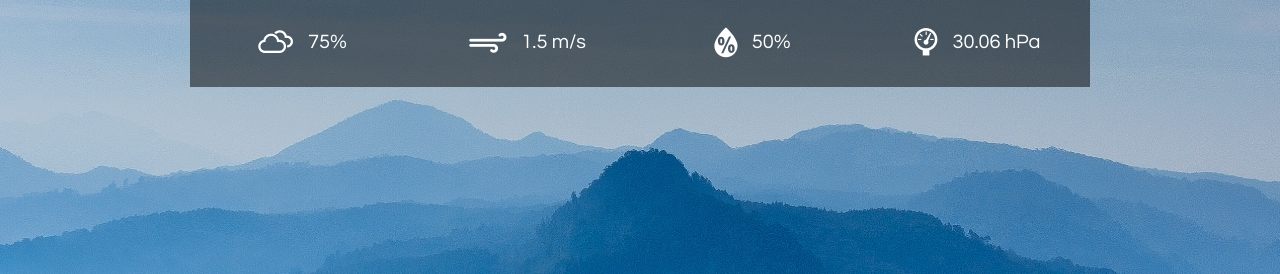
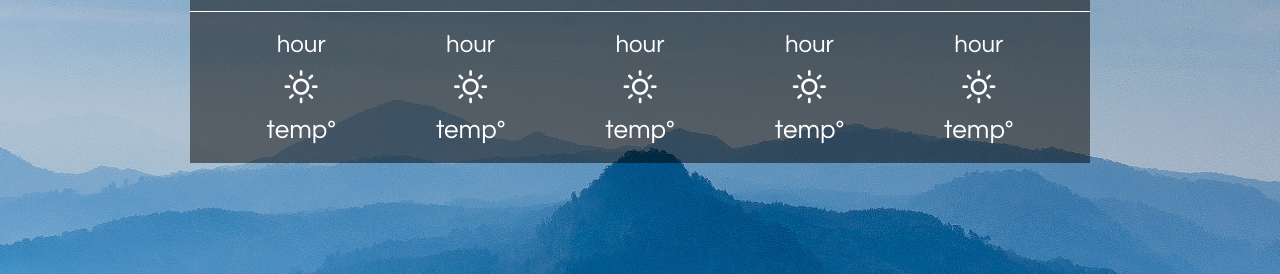
Before and after one commit to jezyk2796/weatherApp, a website built with webpack: page src/index.html in a window 1280 px wide. Shown: the part 526-800 px from the top of the page. Built offline with nearby package versions, Linux system fonts and the light colour scheme; no server answers.

Commit message:
html and css created for hourly forecast section

```diff
--- a/src/index.html
+++ b/src/index.html
@@ -26,19 +26,47 @@
     <div class="specific-info">
       <div class="info-box center">
         <i class="wi wi-cloudy"></i>
-        <p data-name="clouds">75%</p>
+        <p data-name="clouds">val</p>
       </div>
       <div class="info-box center">
         <i class="wi wi-strong-wind"></i>
-        <p data-name="wind">1.5 m/s</p>
+        <p data-name="wind">val</p>
       </div>
       <div class="info-box center">
         <i class="wi wi-humidity"></i>
-        <p data-name="humidity">50%</p>
+        <p data-name="humidity">val</p>
       </div>
       <div class="info-box center">
         <i class="wi wi-barometer"></i>
-        <p data-name="pressure">30.06 hPa</p>
+        <p data-name="pressure">val</p>
+      </div>
+    </div>
+    <span class="separator"></span>
+    <div class="hourly-forecast">
+      <div class="hour-box">
+        <p class="hour">hour</p>
+        <i class="wi wi-owm-800"></i>
+        <p class="hour-degree">temp&deg;</p>
+      </div>
+      <div class="hour-box">
+        <p class="hour">hour</p>
+        <i class="wi wi-owm-800"></i>
+        <p class="hour-degree">temp&deg;</p>
+      </div>
+      <div class="hour-box">
+        <p class="hour">hour</p>
+        <i class="wi wi-owm-800"></i>
+        <p class="hour-degree">temp&deg;</p>
+      </div>
+      <div class="hour-box">
+        <p class="hour">hour</p>
+        <i class="wi wi-owm-800"></i>
+        <p class="hour-degree">temp&deg;</p>
+      </div>
+      <div class="hour-box">
+        <p class="hour">hour</p>
+        <i class="wi wi-owm-800"></i>
+        <p class="hour-degree">temp&deg;</p>
       </div>
     </div>
   </div>
--- a/src/js/app.js
+++ b/src/js/app.js
@@ -140,6 +140,8 @@ window.addEventListener("load", () => {
           showData(currentHumidity, list[0].main.humidity);
           showData(currentPressure, list[0].main.pressure);
           showIcon(list[0].weather[0].id, list[0].weather[0].icon);
+
+          console.log(list);
         })
         .catch(error => {
           return console.error(`Error: ${error}`);
--- a/src/style/modules/colors.scss
+++ b/src/style/modules/colors.scss
@@ -1,2 +1,4 @@
 $container-bgc: rgba(0, 0, 0, 0.5);
 $font-color: #fff;
+$separator: #fff;
+// $separator: rgba(255, 255, 255, 0.5);
--- a/src/style/partials/all-partials.scss
+++ b/src/style/partials/all-partials.scss
@@ -1,3 +1,5 @@
 @import 'reset';
 @import 'background';
 @import 'app';
+@import 'hourly-forecast';
+@import 'separators';
--- /dev/null
+++ b/src/style/partials/hourly-forecast.scss
@@ -0,0 +1,24 @@
+.hourly-forecast {
+    display: flex;
+    justify-content: center;
+    align-items: center;
+    margin: 2rem 0;
+
+    .hour-box {
+        margin: 0 5rem;
+        text-align: center;
+
+        .hour {
+            font-size: 2.4rem;
+        }
+
+        i {
+            font-size: 3rem;
+            padding: 1.5rem 0;
+        }
+
+        .hour-degree {
+            font-size: 2.6rem;
+        }
+    }
+}
--- /dev/null
+++ b/src/style/partials/separators.scss
@@ -0,0 +1,6 @@
+.separator {
+    display: block;
+    width: 100%;
+    height: .1rem;
+    background-color: $separator;
+}
```
